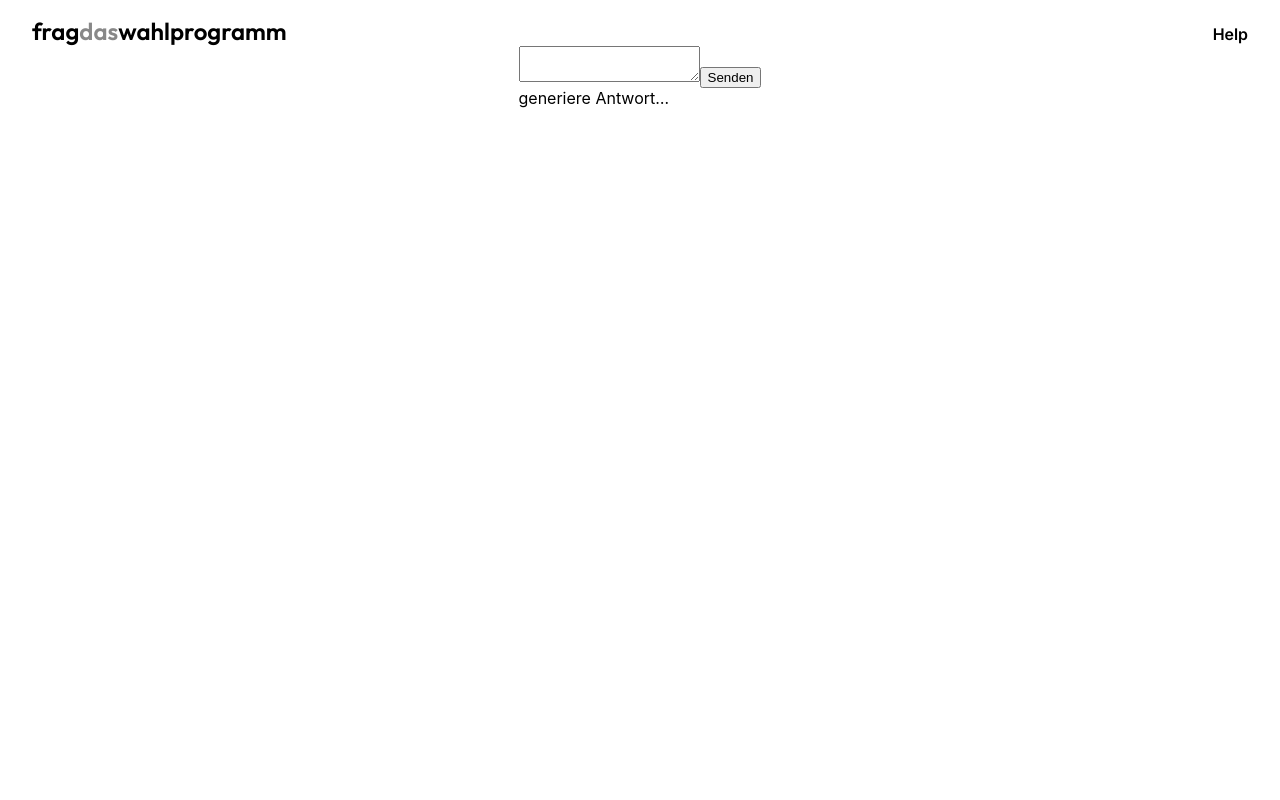
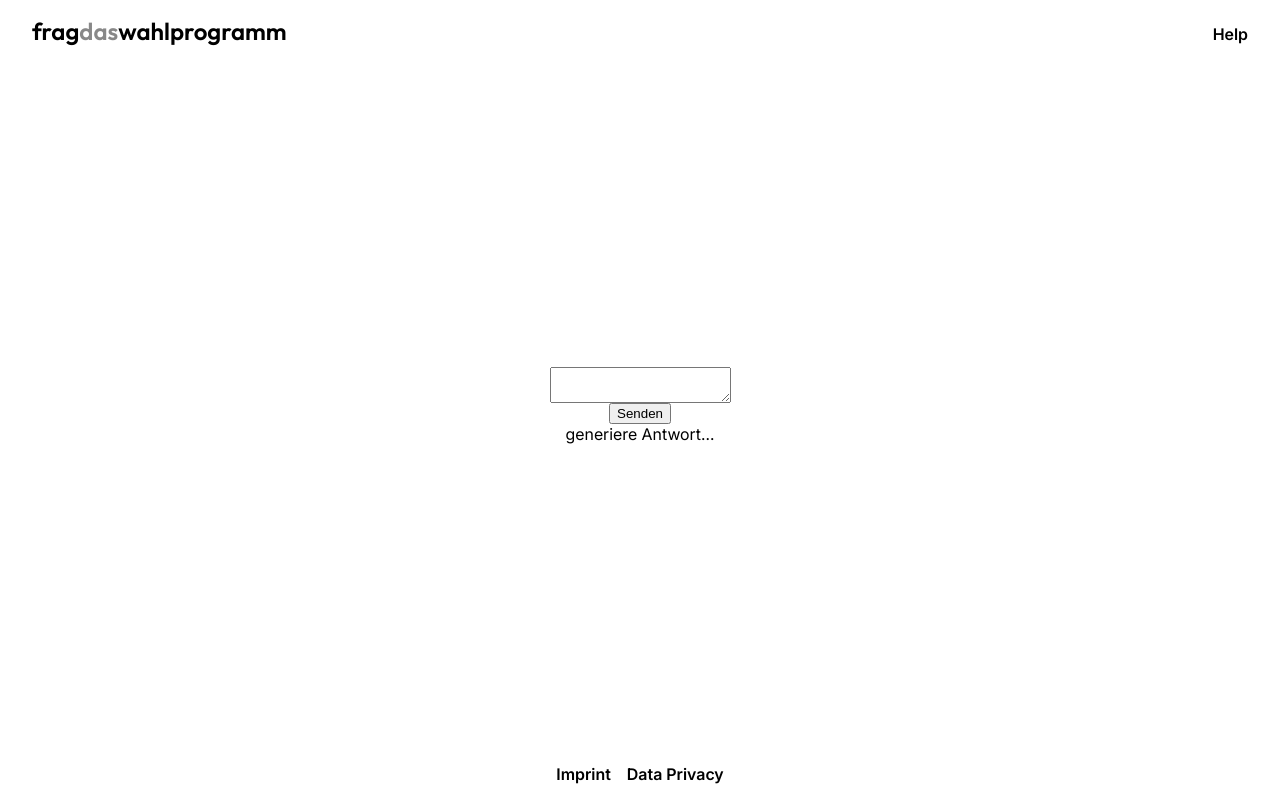
Before and after one commit to svenwiegand/fragdaswahlprogramm-frontend, a React (Vite) app: page / in a window 1280 px wide. Built offline with nearby package versions, Linux system fonts and the light colour scheme; no server answers.

Commit message:
Basic layout of the page.

```diff
--- a/src/App.tsx
+++ b/src/App.tsx
@@ -4,11 +4,14 @@ import {PageHeader} from "./page/PageHeader.tsx"
 import {css} from "@emotion/react"
 import {IntlProvider} from "react-intl"
 import {getBrowserLocales, getMessages} from "./messages.ts"
+import {PageFooter} from "./page/PageFooter.tsx"
 
 const userLocales = getBrowserLocales()
 const messages = getMessages(userLocales)
 
 const appStyle = css`
+    height: 100vh;
+    box-sizing: border-box;
     padding: 16px 32px;
     display: flex;
     flex-direction: column;
@@ -21,6 +24,7 @@ function App() {
             <div css={appStyle}>
                 <PageHeader/>
                 <Chat/>
+                <PageFooter/>
             </div>
         </IntlProvider>
     )
--- a/src/Chat.tsx
+++ b/src/Chat.tsx
@@ -1,6 +1,16 @@
 import React from 'react';
 import {PostEventSource} from "./event-source"
 import {backendBaseUrl} from "./environment"
+import {css} from "@emotion/react"
+
+const chatStyle = css`
+    flex-grow: 1;
+    flex-direction: column;
+    display: flex;
+    justify-content: center;
+    align-items: center;
+    overflow: auto;
+`
 
 export function Chat() {
     const [message, setMessage] = React.useState('')
@@ -28,7 +38,7 @@ export function Chat() {
     }
 
     return (
-        <div>
+        <div css={chatStyle}>
             <textarea value={message} onChange={(e) => setMessage(e.target.value)} />
             <button onClick={sendMessage}>Senden</button>
             <div>{answer}</div>
--- a/src/index.css
+++ b/src/index.css
@@ -1,6 +1,6 @@
 body {
   margin: 0;
-  font-family: -apple-system, BlinkMacSystemFont, 'Segoe UI', 'Roboto', 'Oxygen',
+  font-family: Inter, -apple-system, BlinkMacSystemFont, 'Segoe UI', 'Roboto', 'Oxygen',
     'Ubuntu', 'Cantarell', 'Fira Sans', 'Droid Sans', 'Helvetica Neue',
     sans-serif;
   -webkit-font-smoothing: antialiased;
--- a/src/messages.ts
+++ b/src/messages.ts
@@ -12,15 +12,19 @@ export function getMessages(locales: readonly string[]): MessagesById {
 }
 
 export function getBrowserLocales(): readonly string[] {
-    return navigator.languages ?? [navigator.language] ?? ["de-de"]
+    return navigator.languages
 }
 
 const messages: Record<string, MessagesById> = {
     de: {
         about: "Hilfe",
+        imprint: "Impressum",
+        privacy: "Datenschutz",
     },
 
     en: {
         about: "Help",
+        imprint: "Imprint",
+        privacy: "Data Privacy",
     }
 }
--- /dev/null
+++ b/src/page/PageFooter.tsx
@@ -0,0 +1,21 @@
+import {css} from '@emotion/react'
+import {Link} from "../styled-compontents.tsx"
+import {FormattedMessage} from "react-intl"
+
+const footerStyle = css`
+    flex-shrink: 0;
+    display: flex;
+    justify-content: center;
+    align-items: baseline;
+    gap: 16px;
+    align-self: stretch;
+`
+
+export function PageFooter() {
+    return (
+        <div css={footerStyle}>
+            <Link href="#"><FormattedMessage id={"imprint"}/></Link>
+            <Link href="#"><FormattedMessage id={"privacy"}/></Link>
+        </div>
+    )
+}
--- a/src/page/PageHeader.tsx
+++ b/src/page/PageHeader.tsx
@@ -1,8 +1,9 @@
-import { css } from '@emotion/react'
+import {css} from '@emotion/react'
 import {Link} from "../styled-compontents.tsx"
 import {FormattedMessage} from "react-intl"
 
-const barStyle = css`
+const headerStyle = css`
+    flex-shrink: 0;
     display: flex;
     align-items: baseline;
     align-self: stretch;
@@ -28,7 +29,7 @@ const spacerStyle = css`
 
 export function PageHeader() {
     return (
-        <div css={barStyle}>
+        <div css={headerStyle}>
             <span css={logoStyle}>frag</span>
             <span css={logoLightStyle}>das</span>
             <span css={logoStyle}>wahlprogramm</span>
--- a/src/styled-compontents.tsx
+++ b/src/styled-compontents.tsx
@@ -1,7 +1,6 @@
 import styled from '@emotion/styled'
 
 export const Link = styled.a`
-    font-family: Inter, sans-serif;
     font-size: 1rem;
     font-style: normal;
     font-weight: 600;
```
